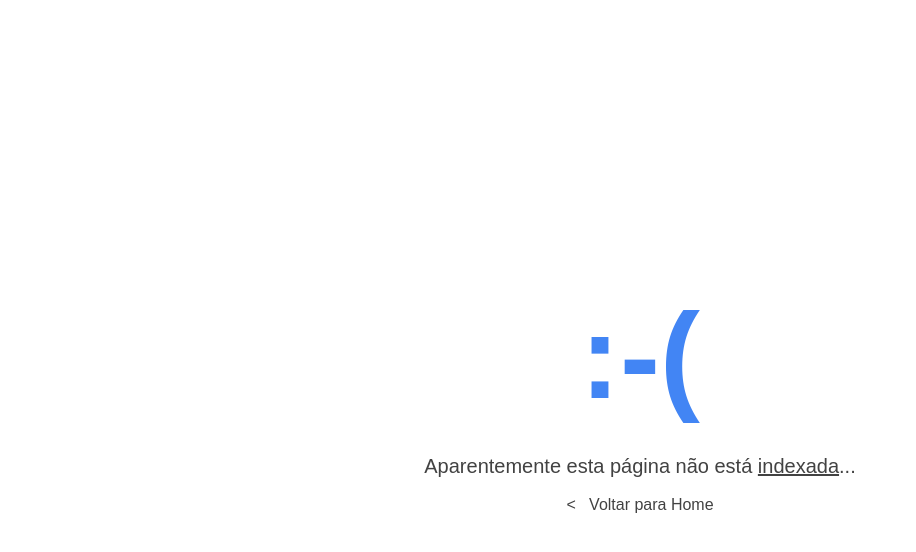
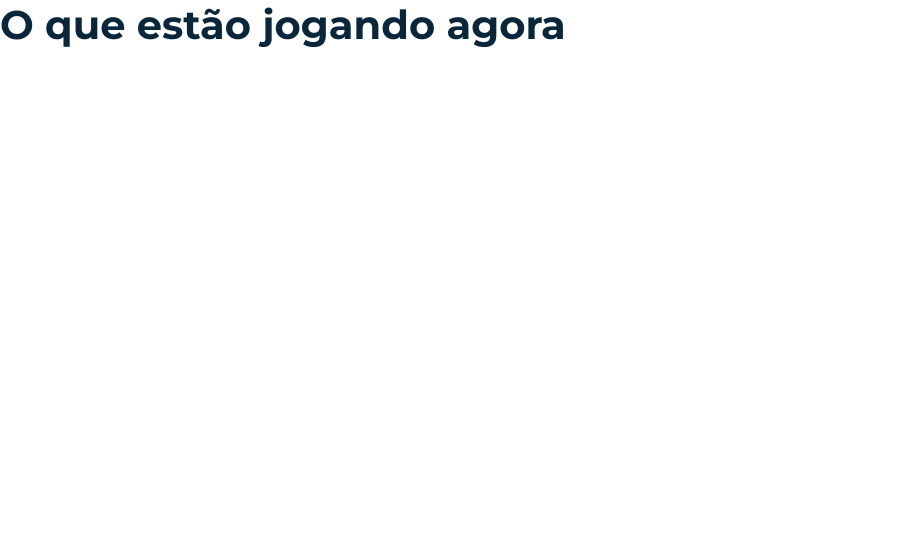
Before and after one commit to 100f/projeto-fifo-front, a React (Create React App) app: page /home in a window 1280 px wide. Shown: the top 552 px of the page, without its empty margins (0-916 px from the left). Built offline with nearby package versions, Linux system fonts and the light colour scheme.

Commit message:
feat: criada a estrutura e estilização básicas da página Home para testes

```diff
--- /dev/null
+++ b/src/pages/Home/index.jsx
@@ -0,0 +1,13 @@
+import React from 'react';
+
+import './styles.css';
+
+const Home = () => {
+  return (
+    <div id='page-home'>
+      <h2>O que estão jogando agora</h2>
+    </div>
+  )
+};
+
+export default Home;
--- /dev/null
+++ b/src/pages/Home/styles.css
@@ -0,0 +1,13 @@
+#page-home {
+  width: 100vw;
+  height: 100vh;
+  display: flex;
+}
+
+#page-home h2 {
+  font-family: "Montserrat", sans-serif;
+  font-size: 4rem;
+  font-weight: bold;
+
+  color: var(--azul-escuro);
+}
--- a/src/routes/index.js
+++ b/src/routes/index.js
@@ -10,6 +10,7 @@ import LoginFuncionario from '../pages/Login/LoginFuncionario';
 import LoginVisitante from '../pages/Login/LoginVisitante';
 import CadastroFuncionario from '../pages/Cadastro/CadastroFuncionario';
 import CadastroVisitante from '../pages/Cadastro/CadastroVisitante';
+import Home from '../pages/Home';
 import NotFound from '../pages/NotFound';
 
 const Routes = () => (
@@ -20,6 +21,7 @@ const Routes = () => (
         <PublicRoute path="/visitante" component={LoginVisitante}/>
         <PublicRoute path="/cadastro/funcionario" component={CadastroFuncionario}/>
         <PublicRoute path="/cadastro/visitante" component={CadastroVisitante}/>
+        <PublicRoute path="/home" component={Home}/>
         <Route component={NotFound}/>
       </Switch>
     </AuthProvider>
```
